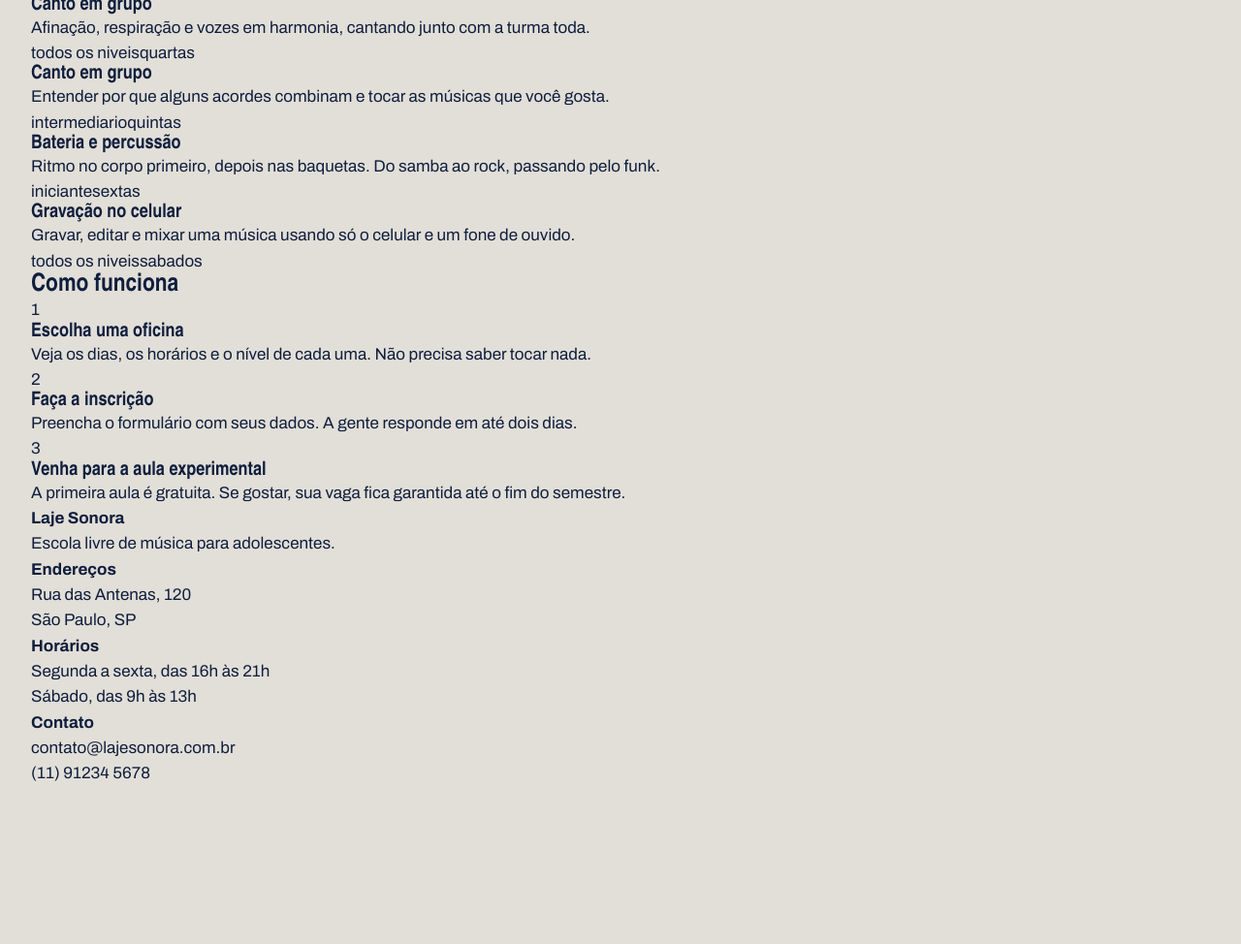
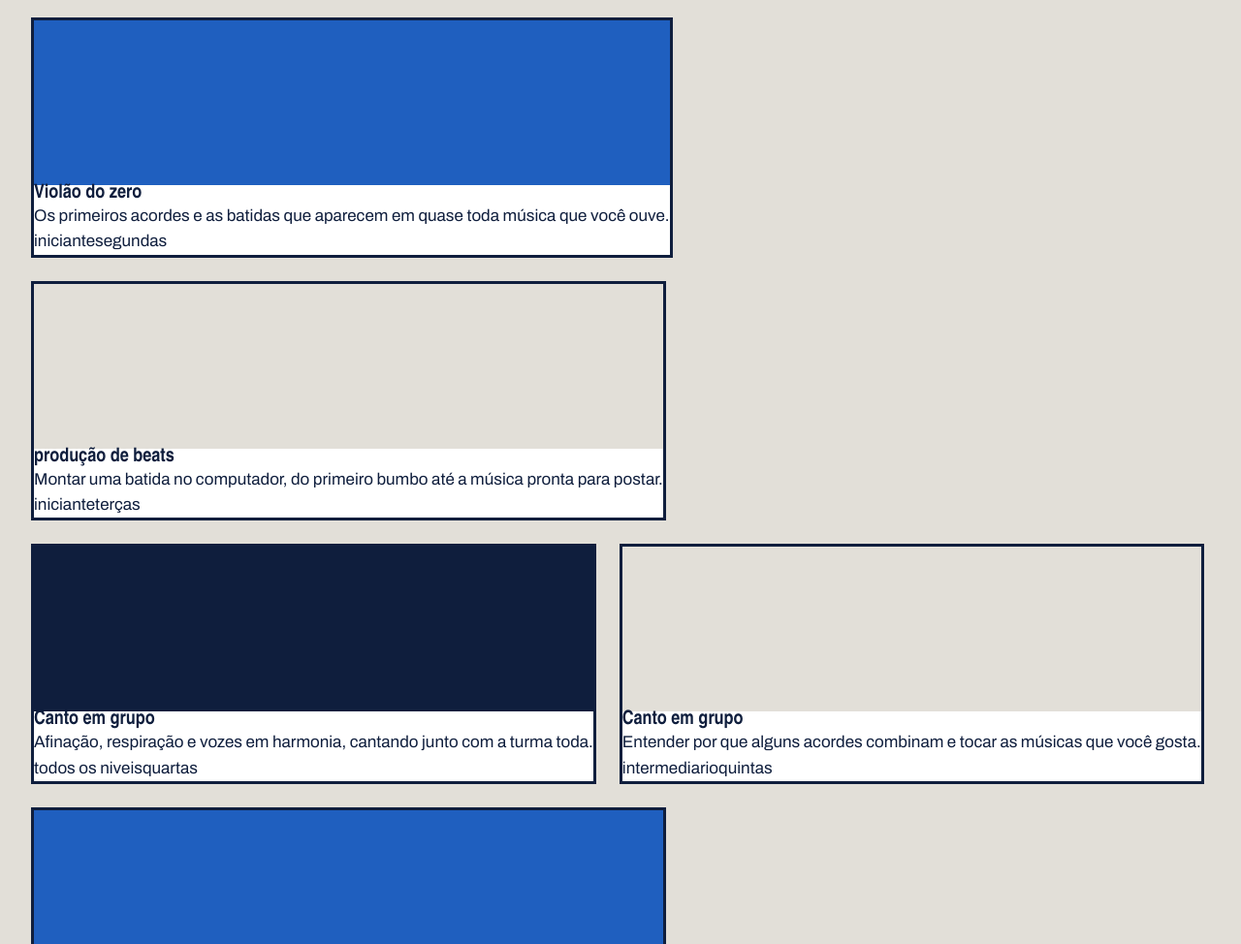
Before and after one commit to ryan-nobrega/laje_sonora, a plain HTML site: page index.html in a window 1280 px wide. Shown: the part 436-1410 px from the top of the page at 97% size. Before the commit the page ends 1248 px from the top, so only its background shows below. Drawn offline with Linux system fonts and the light colour scheme; a web font is replaced by a local one.

Commit message:
Cards das oficinas

```diff
--- a/index.css
+++ b/index.css
@@ -6,19 +6,13 @@
 
 :root{
     --concreto: #E2DFD8;
-
     --concreto-escuro: #CBC7BE;
-
     --tinta: #0F1E3D;
-
     --caixa-dagua:#1F5FBF;
-
     --fita: #F3C623;
-
     --branco: #FFFFFF;
 
     --fonte-cartaz: "Big Shoulders", "Arial Narrow", sans-serif;
-
     --fonte-texto: "Archivo", Arial, sans-serif
 }
 
@@ -101,7 +95,7 @@ h1, h2, h3{
     max-width: 9ch;
 }
 
-.cartaz-lateral p {
+.cartaz-lateral {
     background: var(--fita);
     flex: 1;
     display: flex;
@@ -127,7 +121,47 @@ h1, h2, h3{
     font-size: 17px;
     cursor: pointer;
 }
-
-.botao:hover{
+.botao:hover {
     background-color: var(--caixa-dagua);
 }
+
+.secao {
+    margin-top: 96px;
+}
+
+.titulo-secao {
+    font-size: 64px;
+    margin-bottom: 32px;
+}
+
+.cards {
+    display: flex;
+    flex-wrap: wrap;
+    gap: 24px;
+}
+
+.card {
+    background-color: var(--branco);
+    border: 3px solid var(--tinta);
+    flex: 1 1 340;
+}
+
+.card .foto {
+    height: 170px;
+}
+
+.foto {
+    background-color: var(--concreto);
+}
+
+.foto-azul {
+    background-color: var(--caixa-dagua);
+}
+
+.foto-amarela {
+    border-color: var(--fita);
+}
+
+.foto-tinta {
+    background-color: var(--tinta);
+}
```
Lines whose indentation alone changed are shown as unchanged.
